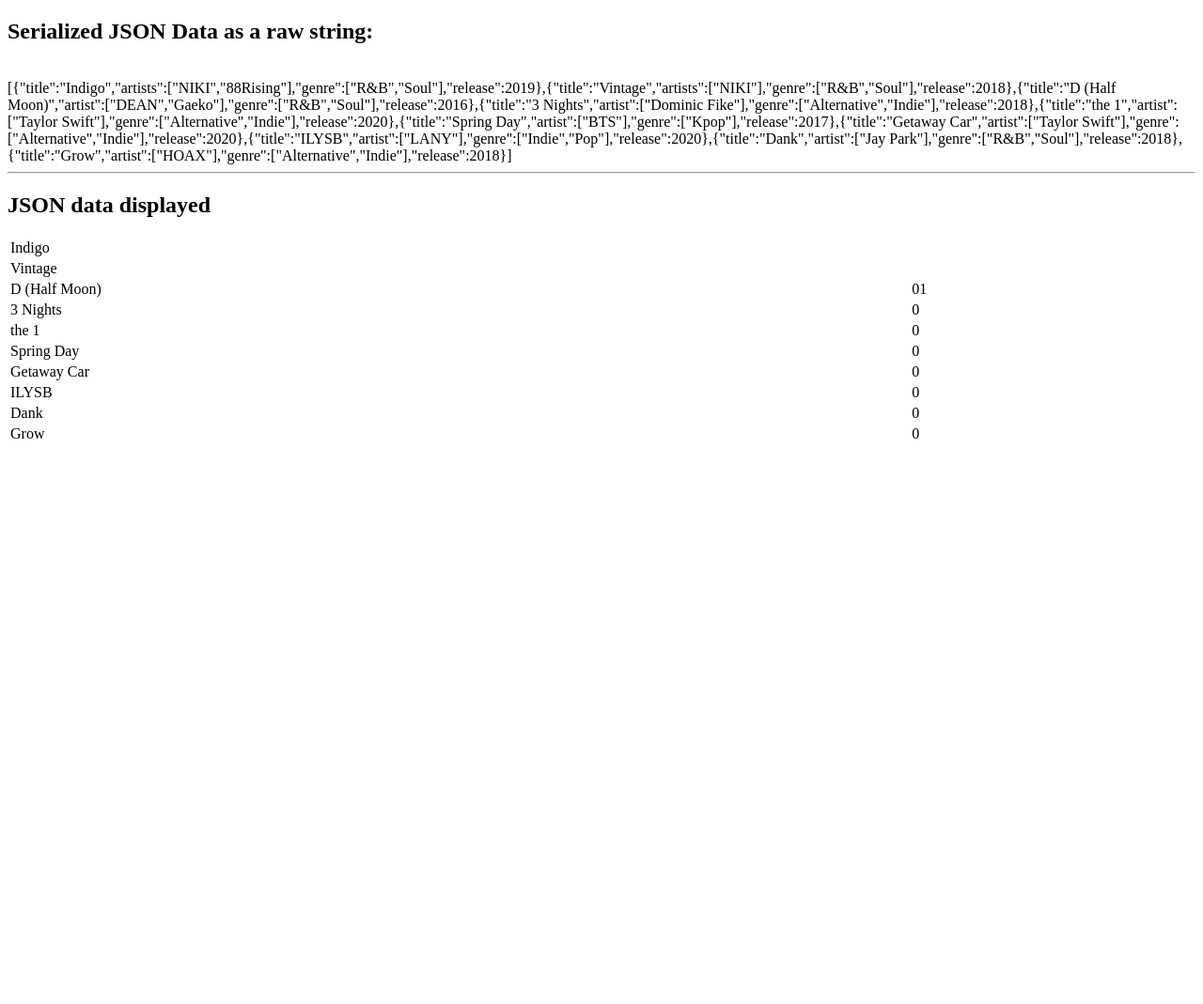
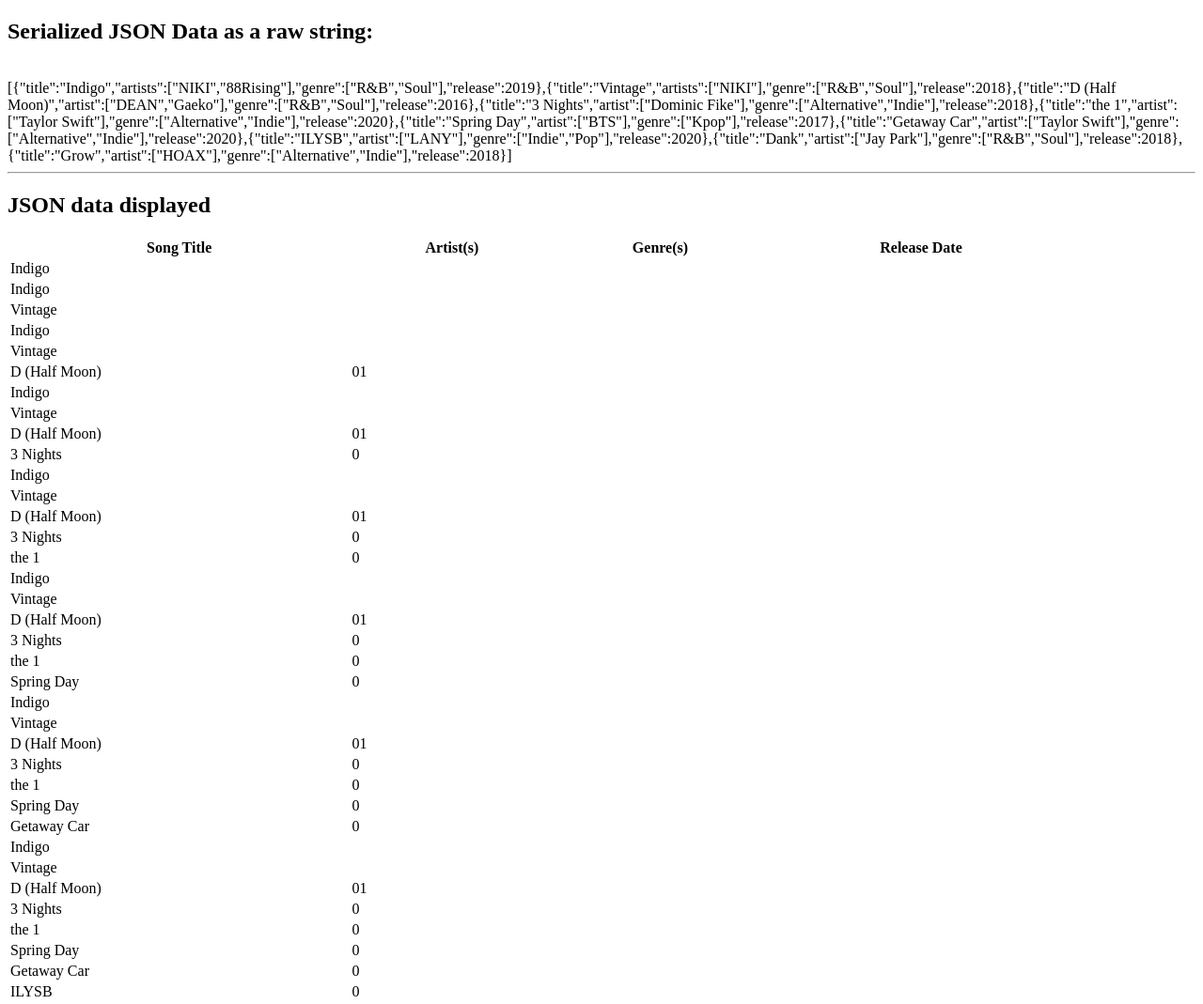
Before and after one commit to sliu00/setList, a plain HTML site: page index.html in a window 1280 px wide. Shown: the top 1069 px of the page at 94% size. Before the commit the page ends 800 px from the top, so only its background shows below. Drawn offline with nearby package versions, Linux system fonts and the light colour scheme.

```diff
--- a/index.html
+++ b/index.html
@@ -41,7 +41,7 @@
                         songStr +=
                             "<tr><td>" + song.title  + "</td><td>"
                             + artists + "</td></tr>";
-                        document.getElementById("setList").innerHTML = songStr;
+                        document.getElementById("setList").innerHTML += songStr;
 
 
                     })
```
